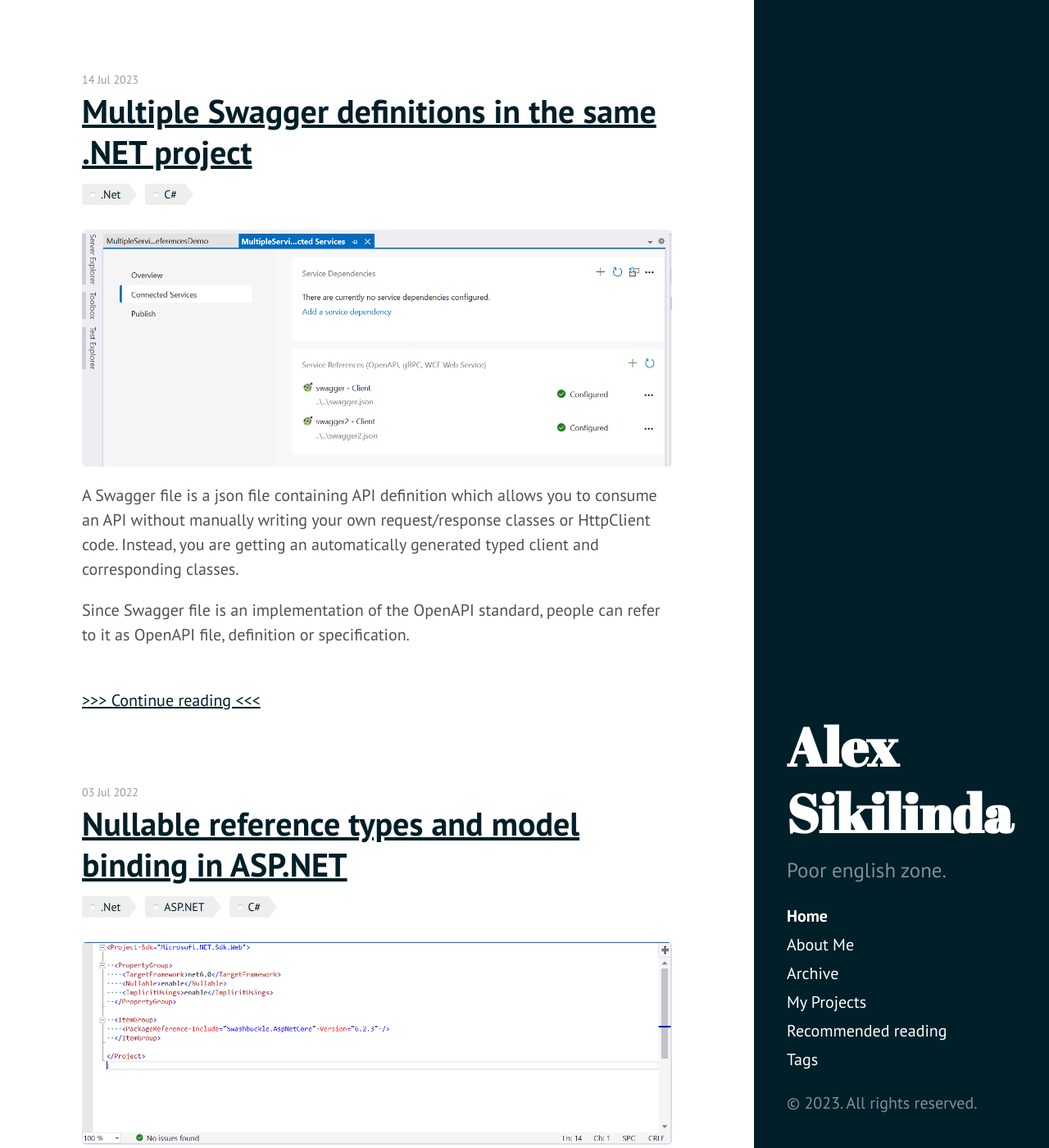
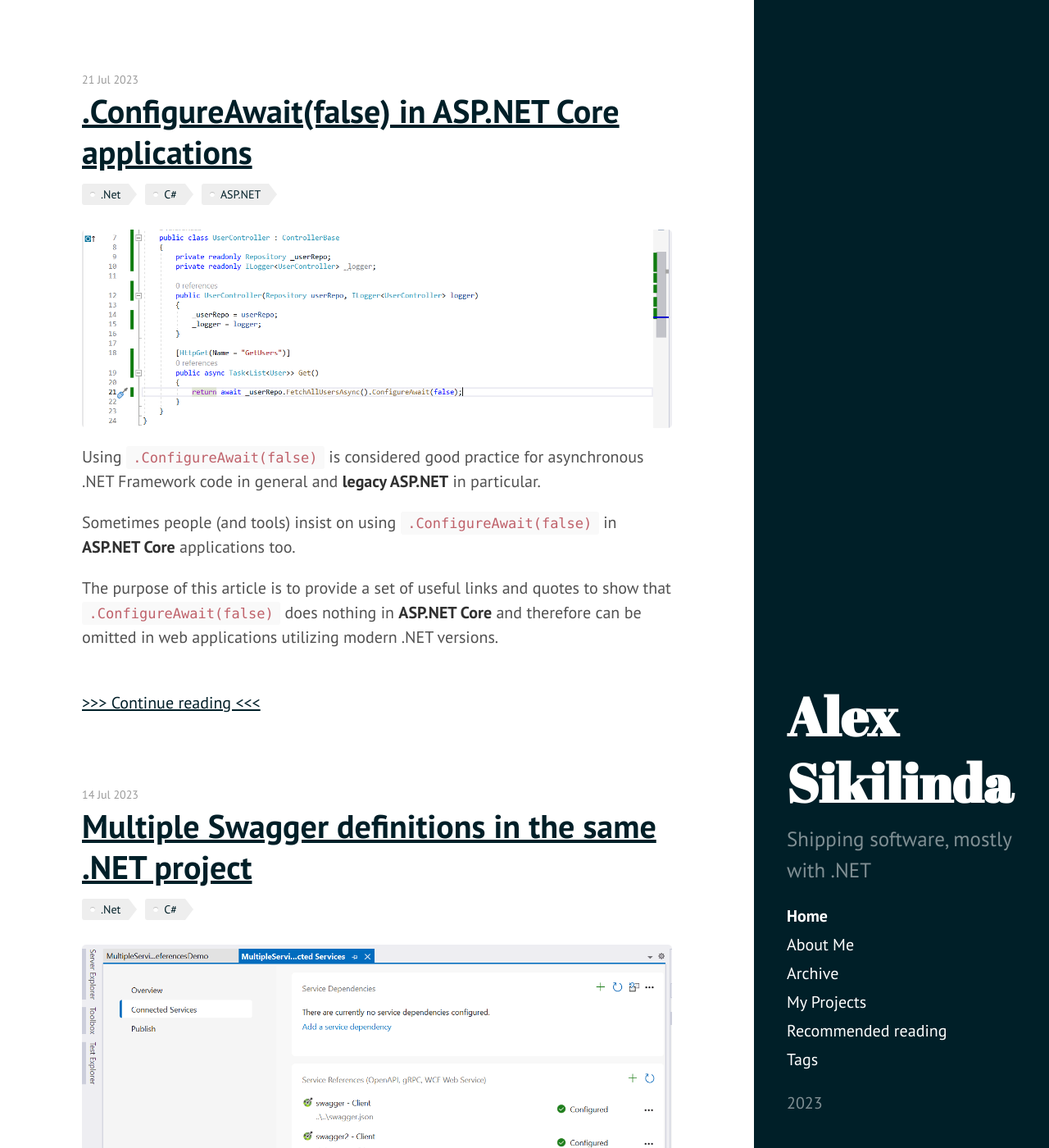
Before and after one commit to AlexSikilinda/alexsikilinda.github.io, a Jekyll site: the page built from index.html, in a window 1280 px wide and 1400 px high. Shown: the whole window at 82% size. Built offline with Jekyll 4.4.1, drawn with Linux system fonts in a browser that asks for light colours; the list of posts is cut into pages by our own code; some of the changed lines change nothing that is shown; some of the changed text lies outside the part shown.

Commit message:
add ConfigureAwait article, some cosmetic changes

```diff
--- a/_config.yml
+++ b/_config.yml
@@ -10,7 +10,7 @@
 # User Configuration
 title: "Alex Sikilinda"
 tagline: "A programmer's journey"
-description: "Poor english zone."
+description: "Shipping software, mostly with .NET"
 url: https://sikilinda.com
 baseurl: "/"
 paginate: 5
@@ -27,7 +27,7 @@
 # Author Info
 author:
   name: "Alex Sikilinda"
-  url: "http://sikilinda.com"
+  url: "https://sikilinda.com"
 
 # Social Integration
 social:
--- a/_includes/sidebar.html
+++ b/_includes/sidebar.html
@@ -2,31 +2,30 @@
   <div class="container sidebar-sticky">
     <div class="sidebar-about">
       <h1>
-        <a href="/">
-          {{ site.title }}
-        </a>
+        <a href="/"> {{ site.title }} </a>
       </h1>
       <p class="lead">{{ site.description }}</p>
     </div>
 
     <nav class="sidebar-nav">
-      <a class="sidebar-nav-item{% if page.url == site.baseurl %} active{% endif %}" href="/">Home</a>
+      <a
+        class="sidebar-nav-item{% if page.url == site.baseurl %} active{% endif %}"
+        href="/"
+        >Home</a
+      >
 
-      {% comment %}
-        The code below dynamically generates a sidebar nav of pages with
-        `layout: page` in the front-matter. See readme for usage.
-      {% endcomment %}
-
-      {% assign pages_list = site.pages %}
-      {% for node in pages_list %}
-        {% if node.title != null %}
-          {% if node.layout == "page" %}
-            <a class="sidebar-nav-item{% if page.url == node.url %} active{% endif %}" href="{{ node.url }}">{{ node.title }}</a>
-          {% endif %}
-        {% endif %}
-      {% endfor %}
+      {% comment %} The code below dynamically generates a sidebar nav of pages
+      with `layout: page` in the front-matter. See readme for usage. {%
+      endcomment %} {% assign pages_list = site.pages %} {% for node in
+      pages_list %} {% if node.title != null %} {% if node.layout == "page" %}
+      <a
+        class="sidebar-nav-item{% if page.url == node.url %} active{% endif %}"
+        href="{{ node.url }}"
+        >{{ node.title }}</a
+      >
+      {% endif %} {% endif %} {% endfor %}
     </nav>
 
-    <p>&copy; {{ site.time | date: '%Y' }}. All rights reserved.</p>
+    <p>{{ site.time | date: '%Y' }}</p>
   </div>
 </div>
--- /dev/null
+++ b/_posts/2023-07-21-configure-await-false-in-asp-net-core-applications.md
@@ -0,0 +1,86 @@
+---
+layout: post
+title: ".ConfigureAwait(false) in ASP.NET Core applications"
+date: 2023-07-21 00:00:01
+tags: .Net C# ASP.NET
+comments: true
+analytics: true
+---
+
+<img src='/public/images/ConfigureAwaitFalse.png' alt="Async code with ConfigureAwaitFalse"/>
+
+Using `.ConfigureAwait(false)` is considered good practice for asynchronous .NET Framework code in general and **legacy ASP.NET** in particular.
+
+Sometimes people (and tools) insist on using `.ConfigureAwait(false)` in **ASP.NET Core** applications too.
+
+The purpose of this article is to provide a set of useful links and quotes to show that `.ConfigureAwait(false)` does nothing in **ASP.NET Core** and therefore can be omitted in web applications utilizing modern .NET versions.
+<br>
+
+## TLDR
+
+> `ConfigureAwait(false)` is used to avoid forcing the callback to be invoked on the original context or scheduler.
+>
+> <cite>[ConfigureAwait FAQ](https://devblogs.microsoft.com/dotnet/configureawait-faq/)</cite> by Stephen Toub
+
+> There isn’t a `SynchronizationContext` in ASP.NET Core.
+>
+> [...]
+>
+> Since there is no context anymore, there’s no need for `ConfigureAwait(false)`. Any code that knows it’s running under ASP.NET Core does not need to explicitly avoid its context. In fact, the ASP.NET Core team themselves have dropped the use of `ConfigureAwait(false)`.
+>
+> <cite>[ASP.NET Core SynchronizationContext](https://blog.stephencleary.com/2017/03/aspnetcore-synchronization-context.html)</cite> by Stephen Cleary
+
+## Why we need .ConfigureAwait(false) in the "old" ASP.NET?
+
+Actually, we do not:
+
+> If an app model / environment (e.g. Windows Forms, WPF, ASP.NET Core, etc.) publishes a custom `SynchronizationContext`, there’s almost certainly a really good reason it does: it’s providing a way for code that cares about synchronization context to interact with the app model / environment appropriately. So if you’re writing an event handler in a Windows Forms app, writing a unit test in xunit, writing code in an ASP.NET MVC controller, whether or not the app model did in fact publish a `SynchronizationContext`, you want to use that `SynchronizationContext` if it exists. And that means the default / `ConfigureAwait(true)`.
+>
+> [...]
+>
+> **If you’re writing app-level code, do not use `ConfigureAwait(false)`**.
+>
+> <cite>[ConfigureAwait FAQ](https://devblogs.microsoft.com/dotnet/configureawait-faq/)</cite> by Stephen Toub
+
+So why people still may do it in legacy ASP.NET? Two reasons. The first one is a small **performance improvement**:
+
+> There is a cost to queueing the callback rather than just invoking it, both because there’s extra work (and typically extra allocation) involved.
+>
+> [...]
+>
+> For very hot paths, even the extra costs of checking for the current `SynchronizationContext` and the current `TaskScheduler` (both of which involve accessing thread statics) can add measurable overhead. If the code after an await doesn’t actually require running in the original context, using `ConfigureAwait(false)` can avoid all these costs: it won’t need to queue unnecessarily, it can utilize all the optimizations it can muster, and it can avoid the unnecessary thread static accesses.
+>
+> <cite>[ConfigureAwait FAQ](https://devblogs.microsoft.com/dotnet/configureawait-faq/)</cite> by Stephen Toub
+
+This means adding `ConfigureAwait(false)` will slightly improve your APIs/web app performance, but the effect will be only noticeable for high-load applications.
+
+The second reason is more subtle. `ConfigureAwait(false)` can help you **avoid deadlocks**. While this is exactly the reason **library-level code** should use `ConfigureAwait(false)` when possible, using this mechanism to avoid deadlocks in your **app-level code** indicates a problem with asynchronous code in your application. `ConfigureAwait(false)` can help here too, but the proper fix is the correct use of `async/await` with no blocking calls in asynchronous code.
+
+## So we do not need .ConfigureAwait(false) in .NET Core?
+
+No, `.ConfigureAwait(false)` is still used in **.NET Core** the same way it's used in .NET Framework. You do not need `.ConfigureAwait(false)` in **ASP.NET Core** because there is no `SynchronizationContext`, but even with ASP.NET Core you may need it if the same code is used in other apps (e.g. desktop or classic ASP.NET).
+
+> If you have code in a library that may also run in a UI app, or legacy ASP.NET app, or anywhere else there may be a context, then you should still use ConfigureAwait(false) in that library.
+>
+> <cite>[ASP.NET Core SynchronizationContext](https://blog.stephencleary.com/2017/03/aspnetcore-synchronization-context.html)</cite> by Stephen Cleary
+
+## More info
+
+My task here wasn't to explain how `.ConfigureAwait` and `async/await` work, but rather to give a high-level overview of the way we should use it.
+
+However, if you want to actually understand what's going on, here are the links you can use:
+
+- [ConfigureAwait FAQ](https://devblogs.microsoft.com/dotnet/configureawait-faq/) - great in-depth overview by a Microsoft developer who works on .NET platform
+- [ASP.NET Core SynchronizationContext](https://blog.stephencleary.com/2017/03/aspnetcore-synchronization-context.html) - an article by Microsoft MVP who is an expert on asynchronous operations
+- [Best practice to call ConfigureAwait for all server-side code](https://stackoverflow.com/questions/13489065/best-practice-to-call-configureawait-for-all-server-side-code) - very useful StackOverflow discussion
+- [Async in ASP.NET](https://learn.microsoft.com/en-us/events/aspconf-aspconf/async-in-asp-net) - a video from ASP.NET team discussing async in classic ASP.NET
+- [Parallel Computing - It's All About the SynchronizationContext](https://learn.microsoft.com/en-us/archive/msdn-magazine/2011/february/msdn-magazine-parallel-computing-it-s-all-about-the-synchronizationcontext) - a deep-dive on `SynchronizationContext`
+
+## Summary
+
+- No need for `.ConfigureAwait(false)` in ASP.NET Core in most cases.
+- `.ConfigureAwait(false)` is still useful in .NET Core for applications utilizing `SynchronizationContext`.
+- `.ConfigureAwait(false)` is useful in classic ASP.NET, but not strictly required with proper use of `async/await` pattern.
+- Consider using `.ConfigureAwait(false)` in asynchronous code used by other applications.
+- `.ConfigureAwait(false)` can help avoid deadlocks if asynchronous code is invoked synchronously.
+- `.ConfigureAwait(true)` is a default behavior, so adding it doesn't change anything.
```
Also changed, not shown: public/images/ConfigureAwaitFalse.png (added), public/images/profile.png (deleted).
